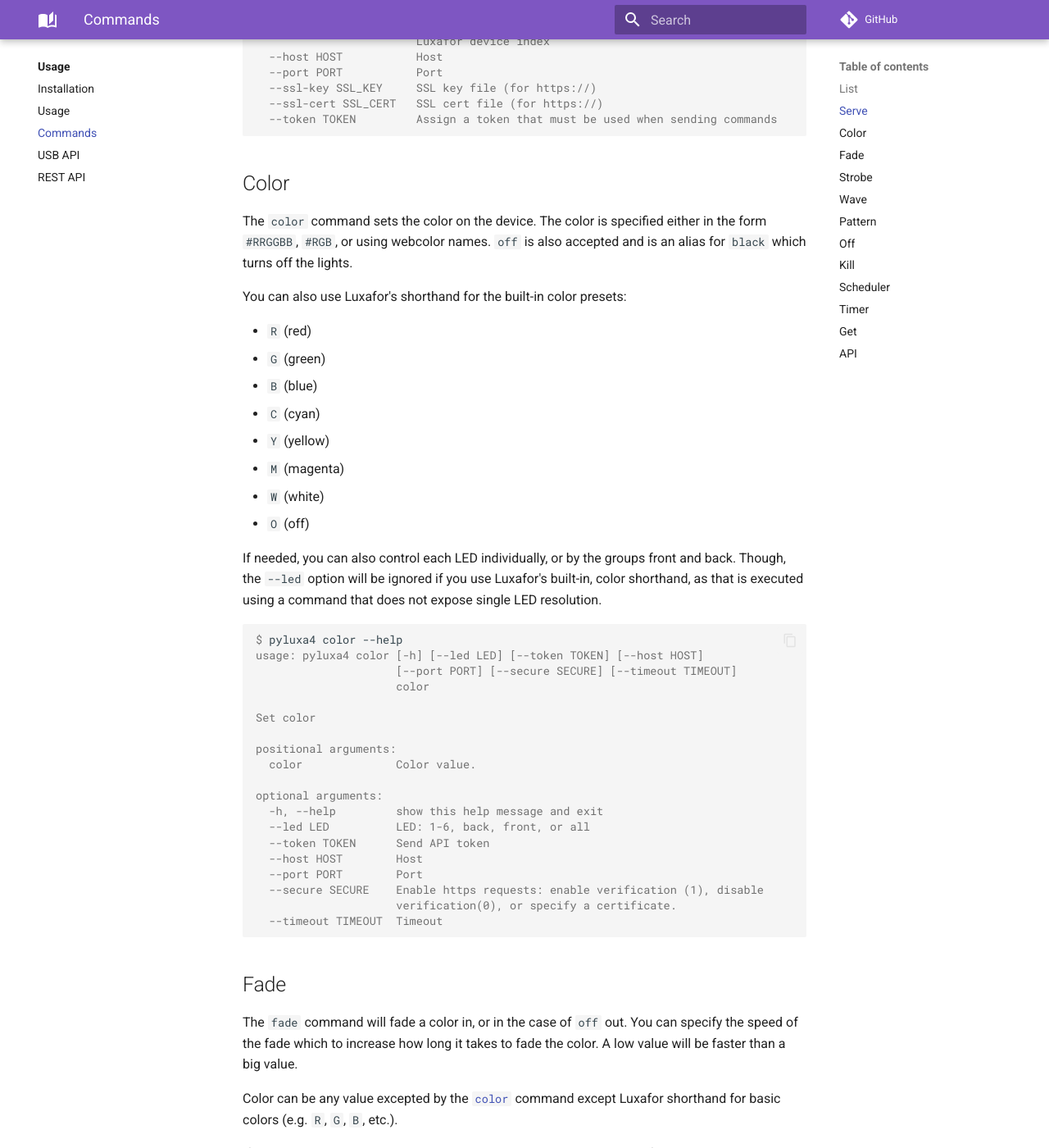
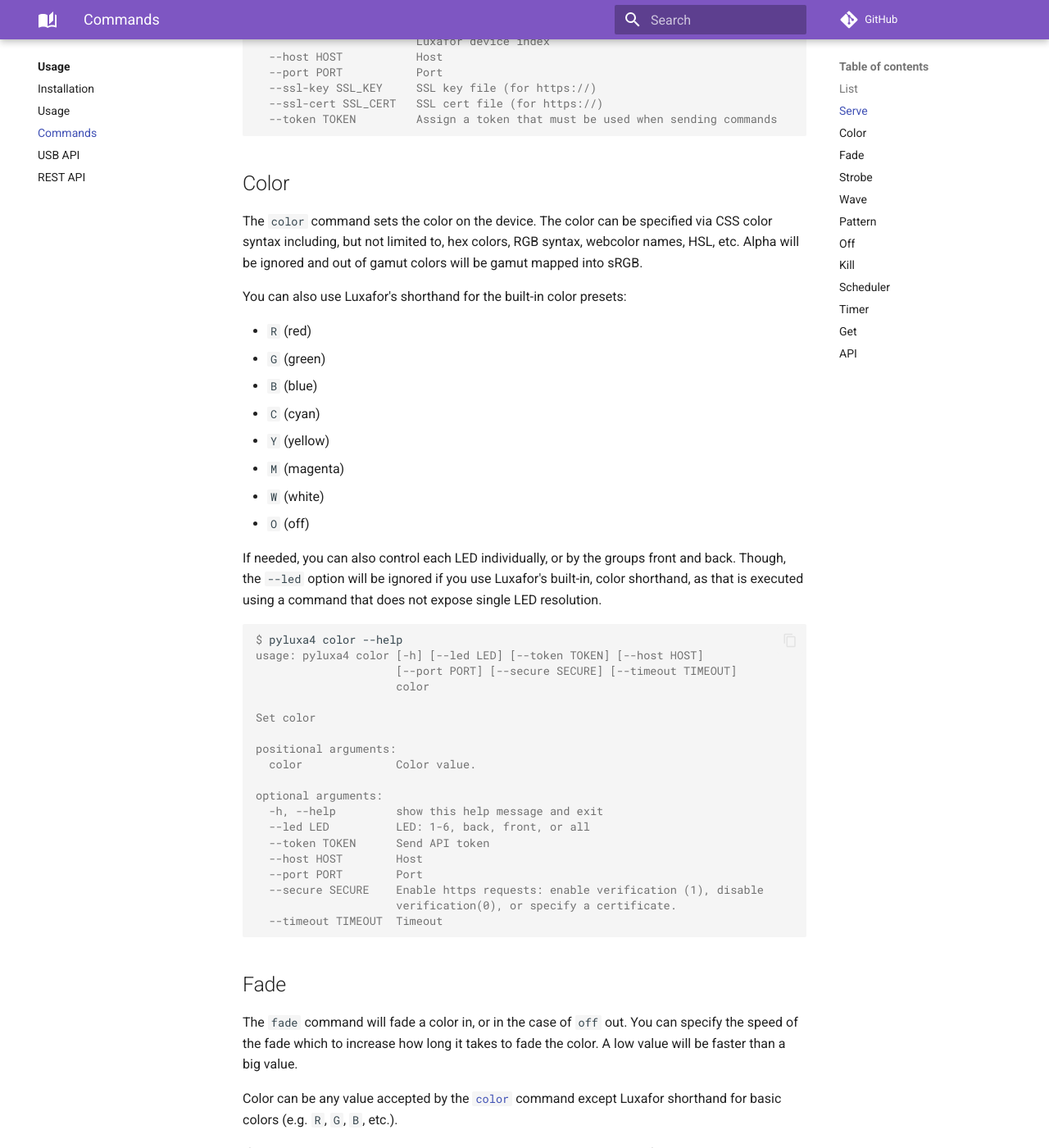
Before and after one commit to facelessuser/pyluxa4, an MkDocs documentation site: the page built from docs/src/markdown/commands.md, in a window 1280 px wide and 1400 px high, scrolled down 1384 px. Shown: the whole window at 82% size. Built offline with MkDocs 1.6.1 and Material for MkDocs 9.7.7, drawn with Linux system fonts in a browser that asks for light colours; comment, search, counter and statistics services are not loaded; some of the changed text lies outside the part shown.

Commit message:
Update docs

````diff
--- a/docs/src/markdown/commands.md
+++ b/docs/src/markdown/commands.md
@@ -60,8 +60,9 @@
 
 ## Color
 
-The `color` command sets the color on the device. The color is specified either in the form `#RRGGBB`, `#RGB`, or using
-webcolor names. `off` is also accepted and is an alias for `black` which turns off the lights.
+The `color` command sets the color on the device. The color can be specified via CSS color syntax including, but not
+limited to, hex colors, RGB syntax, webcolor names, HSL, etc. Alpha will be ignored and out of gamut colors will be
+gamut mapped into sRGB.
 
 You can also use Luxafor's shorthand for the built-in color presets:
 
@@ -105,7 +106,7 @@
 The `fade` command will fade a color in, or in the case of `off` out. You can specify the speed of the fade which
 to increase how long it takes to fade the color. A low value will be faster than a big value.
 
-Color can be any value excepted by the [`color`](#color) command except Luxafor shorthand for basic colors (e.g. `R`,
+Color can be any value accepted by the [`color`](#color) command except Luxafor shorthand for basic colors (e.g. `R`,
 `G`, `B`, etc.).
 
 If needed, you can also control each LED individually, or by the groups front and back.
@@ -140,7 +141,7 @@
 
 If needed, you can also control each LED individually, or by the groups front and back.
 
-Color can be any value excepted by the [`color`](#color) command except Luxafor shorthand for basic colors (e.g. `R`,
+Color can be any value accepted by the [`color`](#color) command except Luxafor shorthand for basic colors (e.g. `R`,
 `G`, `B`, etc.).
 
 ```console
@@ -184,7 +185,7 @@
 
 You cannot control individual LEDs with the wave command as all the LEDs are needed to perform the wave effect.
 
-Color can be any value excepted by the [`color`](#color) command except Luxafor shorthand for basic colors (e.g. `R`,
+Color can be any value accepted by the [`color`](#color) command except Luxafor shorthand for basic colors (e.g. `R`,
 `G`, `B`, etc.).
 
 ```console
````
Also changed, not shown: docs/src/markdown/about/changelog.md (+3 -0 lines).
